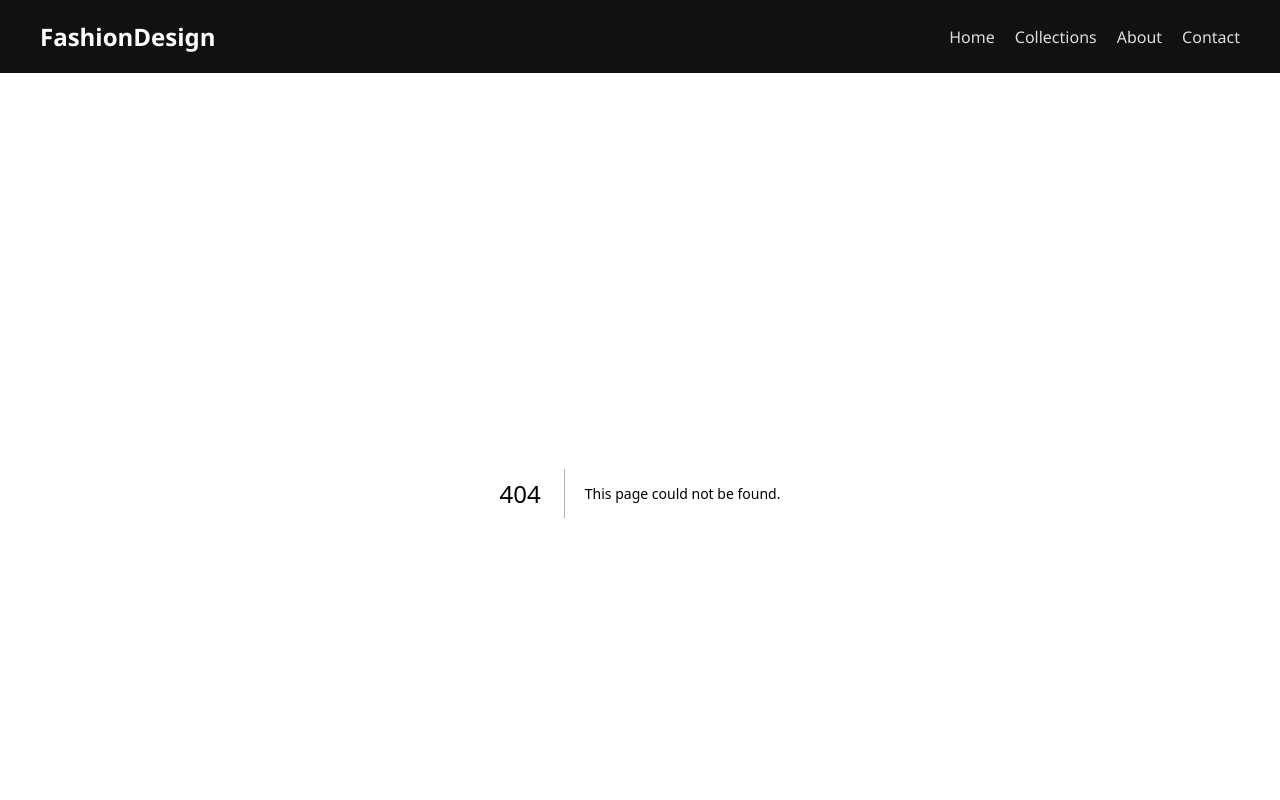
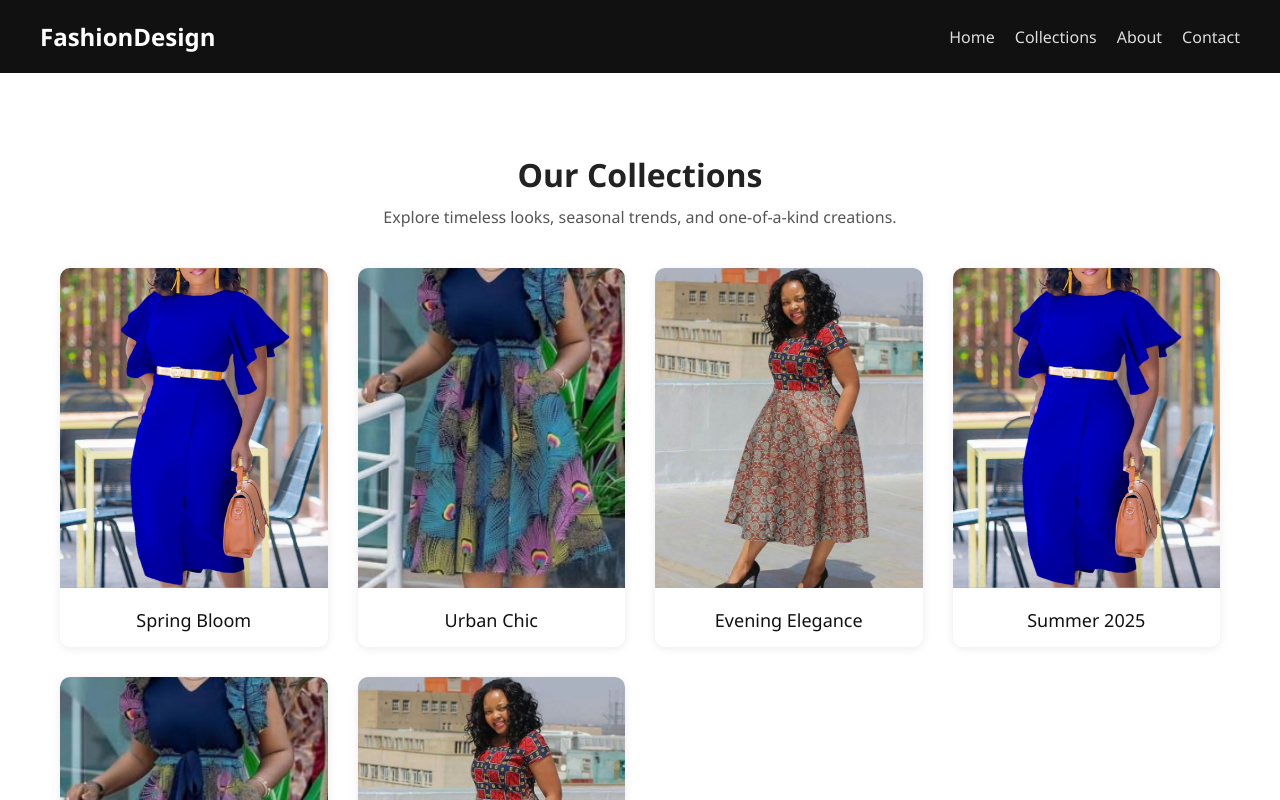
Before and after one commit to Arnoldcharles/FashionDesign, a Next.js app: page /collections in a window 1280 px wide. Before the commit this address had no page. Shown: the top 800 px of the page. Built offline with nearby package versions, Linux system fonts and the light colour scheme.

Commit message:
Add CollectionsPage component and styles for collections display

```diff
--- /dev/null
+++ b/app/collections/page.jsx
@@ -0,0 +1,33 @@
+// app/collections/page.jsx
+import '../styles/collections.css';
+
+const collections = [
+  { image: '/images/look1.jpg', title: 'Spring Bloom' },
+  { image: '/images/look2.jpg', title: 'Urban Chic' },
+  { image: '/images/look3.jpg', title: 'Evening Elegance' },
+  { image: '/images/look1.jpg', title: 'Summer 2025' },
+  { image: '/images/look2.jpg', title: 'Boho Dream' },
+  { image: '/images/look3.jpg', title: 'Classic Neutrals' },
+];
+
+export default function CollectionsPage() {
+  return (
+    <section className="collections">
+      <h1>Our Collections</h1>
+      <p className="subtext">Explore timeless looks, seasonal trends, and one-of-a-kind creations.</p>
+
+      <div className="grid">
+        {collections.map((item, i) => (
+          <div key={i} className="collection-item">
+            <img src={item.image} alt={item.title} />
+            <h3>{item.title}</h3>
+          </div>
+        ))}
+      </div>
+
+      <div className="back-link">
+        <a href="/">← Back to Home</a>
+      </div>
+    </section>
+  );
+}
--- /dev/null
+++ b/app/styles/collections.css
@@ -0,0 +1,64 @@
+/* styles/collections.css */
+.collections {
+  padding: 60px 20px;
+  max-width: 1200px;
+  margin: auto;
+  text-align: center;
+}
+
+.collections h1 {
+  font-size: 32px;
+  margin-bottom: 10px;
+}
+
+.subtext {
+  font-size: 16px;
+  color: #555;
+  margin-bottom: 40px;
+}
+
+.grid {
+  display: grid;
+  grid-template-columns: repeat(auto-fit, minmax(250px, 1fr));
+  gap: 30px;
+}
+
+.collection-item {
+  overflow: hidden;
+  border-radius: 10px;
+  box-shadow: 0 2px 10px rgba(0,0,0,0.08);
+  transition: transform 0.3s ease;
+  background: #fff;
+}
+
+.collection-item img {
+  width: 100%;
+  height: 320px;
+  object-fit: cover;
+  transition: transform 0.4s ease;
+}
+
+.collection-item h3 {
+  padding: 15px;
+  font-size: 18px;
+  font-weight: 500;
+  color: #111;
+}
+
+.collection-item:hover img {
+  transform: scale(1.05);
+}
+
+.back-link {
+  margin-top: 40px;
+}
+
+.back-link a {
+  text-decoration: none;
+  color: #111;
+  font-weight: 500;
+}
+
+.back-link a:hover {
+  text-decoration: underline;
+}
```
